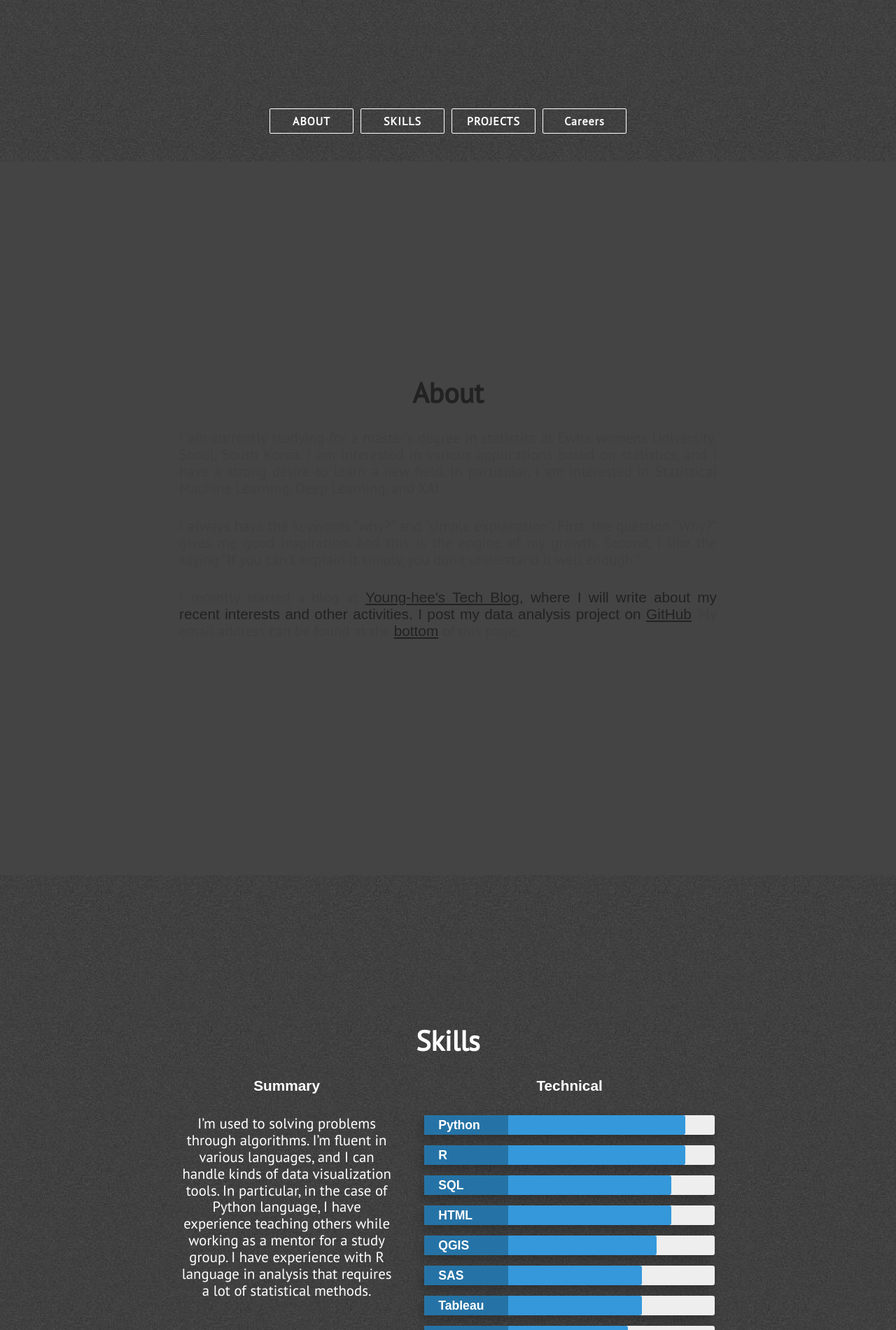
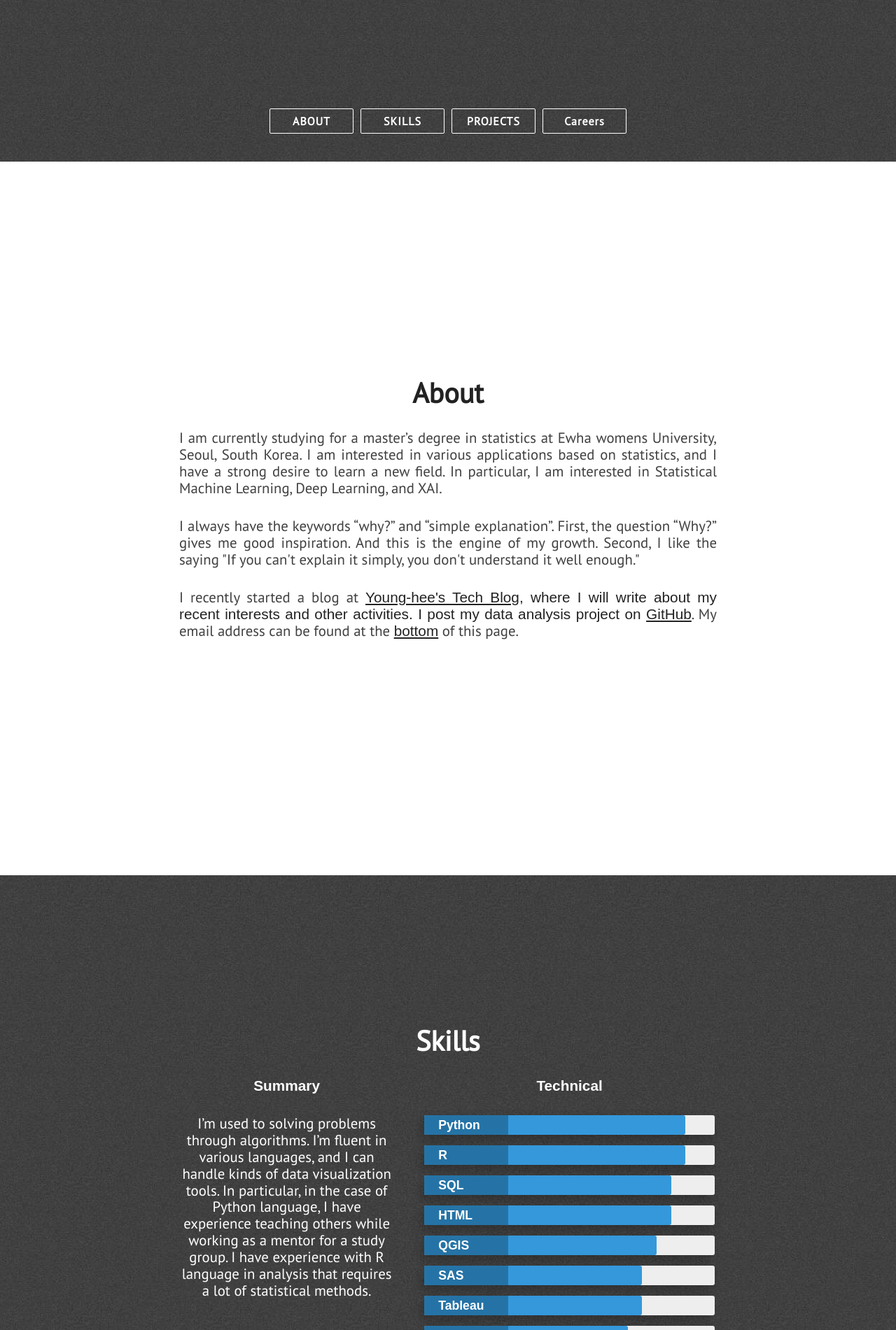
Before and after one commit to YoungheeGGO/YoungheeGGo.github.io, a Jekyll site: the page built from index.html, in a window 1280 px wide. Shown: the part 669-2570 px from the top of the page at 70% size. Built offline with Jekyll 4.4.1, drawn with Linux system fonts in a browser that asks for light colours; nearby versions of some CDN libraries.

Commit message:
Update main.css

```diff
--- a/assets/css/main.css
+++ b/assets/css/main.css
@@ -593,7 +593,7 @@ html{
   scroll-behavior: smooth;
 }
 body{
-  background: #444; /*origin: 3ea0e2 */
+  /*background: #444; /*origin: 3ea0e2 */*/
 }
 ::selection{
   color: #fff;
```
